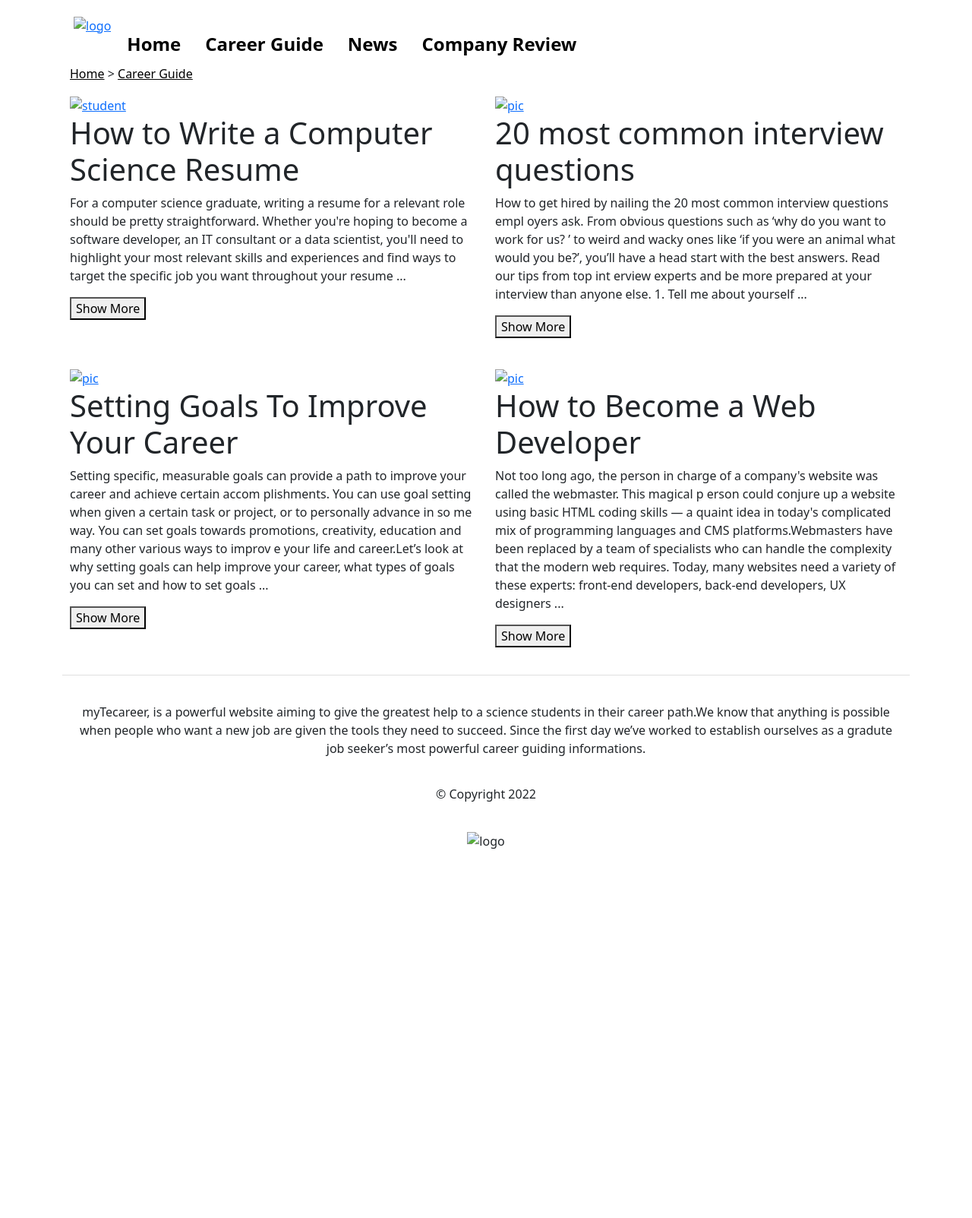
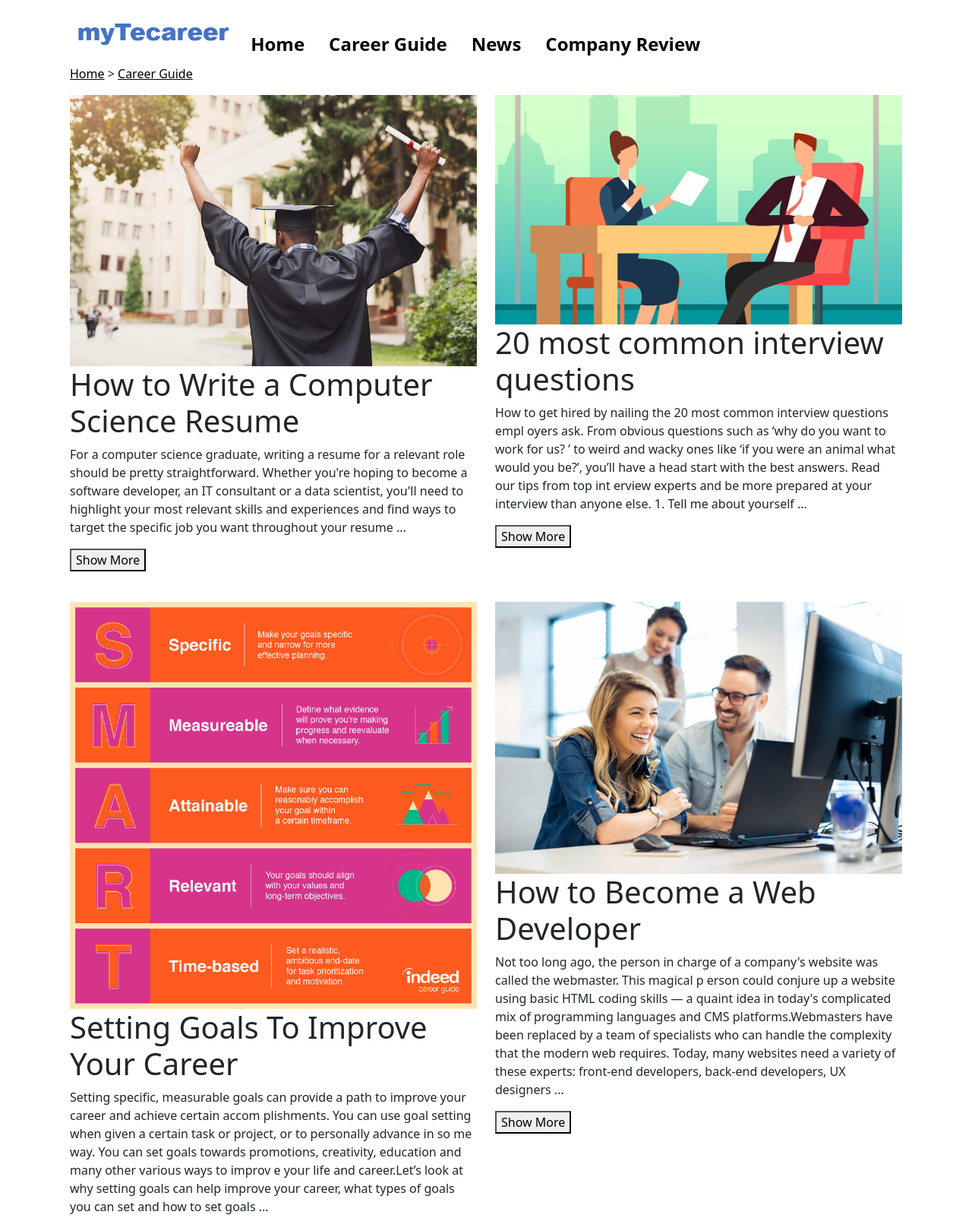
Before and after one commit to myTecareer/home, a plain HTML site: page Tips.html in a window 1280 px wide. Shown: the top 1603 px of the page at 76% size. Before the commit the page ends 1144 px from the top, so only its background shows below. Drawn offline with nearby package versions, Linux system fonts and the light colour scheme; files that its build step writes are made by us from their sources; a script that the page names is missing.

Commit message:
Update Tips.html

```diff
--- a/Tips.html
+++ b/Tips.html
@@ -4,9 +4,9 @@
 	<head>
 		<meta charset="UTF-8">
 		<meta name="viewport" content="width=device-width, initial-scale=1">
-		<link rel="icon" type="image/x-icon" href="../image/smalllogo1.png" >
+		<link rel="icon" type="image/x-icon" href="smalllogo1.PNG" >
 		<title>myTecareer | Career Guide</title>
-		<link rel="stylesheet" href="../css/external.css">
+		<link rel="stylesheet" href="external.css">
 		<script src="../js/script.js"></script>
 		<script src="https://code.jquery.com/jquery-3.5.1.min.js"></script>
 		<link href="https://cdn.jsdelivr.net/npm/bootstrap@5.1.3/dist/css/bootstrap.min.css" rel="stylesheet">
@@ -18,7 +18,7 @@
 		<div class= "container">
 			<div class="header">
 				<div class = "logo">
-					<a href="index.html"><img  src="../image/logo.png" alt="logo" ></a>
+					<a href="index.html"><img  src="logo.PNG" alt="logo" ></a>
 				</div>
 				<div class="container mt-3">
 					<ul class="nav">
@@ -53,7 +53,7 @@
 				<div class="col-sm-6 ">
 
 					<a href="Tips.html">
-						<img src=" ../image/student.jpg" alt="student" ></a>
+						<img src="student.jpg" alt="student" ></a>
 						<h1>How to Write a Computer Science Resume</h1>
 
 					<p >For a computer science graduate, writing a resume for a relevant role should be pretty straightforward.
@@ -114,7 +114,7 @@
 				<div class="col-sm-6 ">
 
 					<a href="Tips.html">
-						<img src=" ../image/interview.png" alt="pic" ></a>
+						<img src="interview.png" alt="pic" ></a>
 					<h1>20 most common interview questions</h1>
 					<p>How to get hired by nailing the 20 most common interview questions empl
 					oyers ask. From obvious questions such as ‘why do you want to work for us?
@@ -154,7 +154,7 @@
 				<div class="col-sm-6 ">
 
 					<a href="Tips.html">
-						<img src=" ../image/career-dev.jpg" alt="pic" ></a>
+						<img src="career-dev.jpg" alt="pic" ></a>
 						<h1>Setting Goals To Improve Your Career</h1>
 
 					<p>Setting specific, measurable goals can provide a path to improve your career and achieve certain accom
@@ -195,7 +195,7 @@
 				<div class="col-sm-6 ">
 
 					<a href="Tips.html">
-						<img id="dev" src=" ../image/developer.jpg" alt="pic" ></a>
+						<img id="dev" src="developer.jpg" alt="pic" ></a>
 					<h1>How to Become a Web Developer</h1>
 
 					<p>Not too long ago, the person in charge of a company's website was called the webmaster. This magical p
@@ -267,7 +267,7 @@
 					<p> &copy; Copyright 2022</p>
 				</div>
 				<div class = "footerlogo">
-					<img  src="../image/logo.png" alt="logo" >
+					<img  src="logo.PNG" alt="logo" >
 				</div>
 
 			</div>
```
